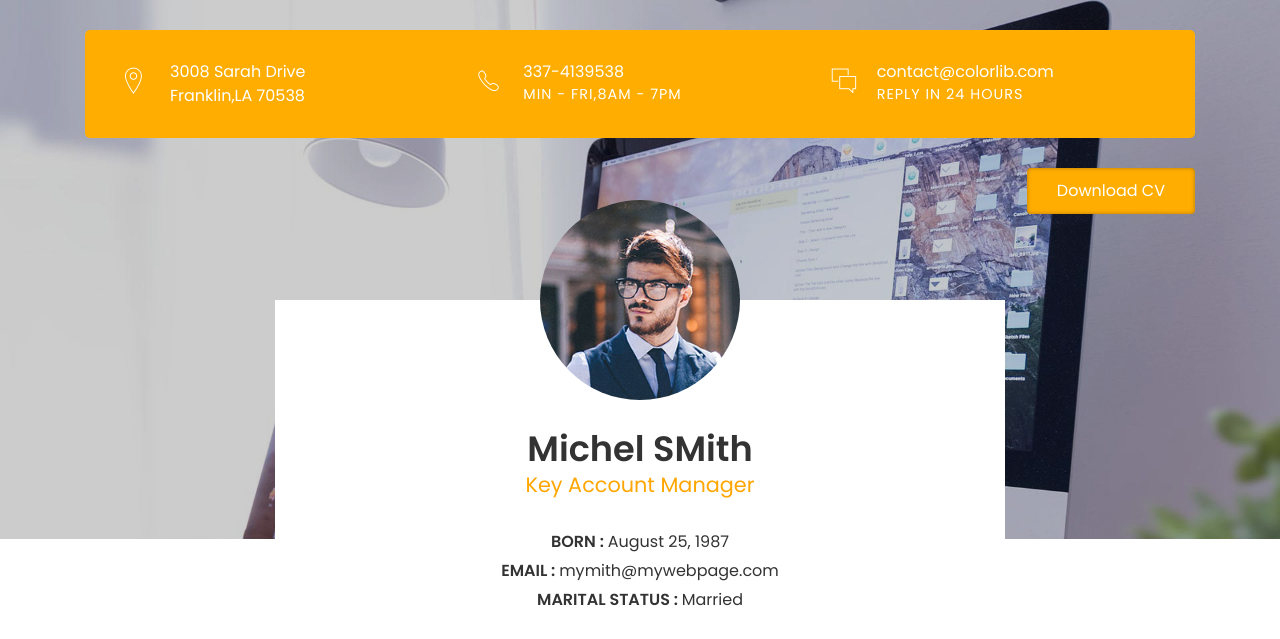
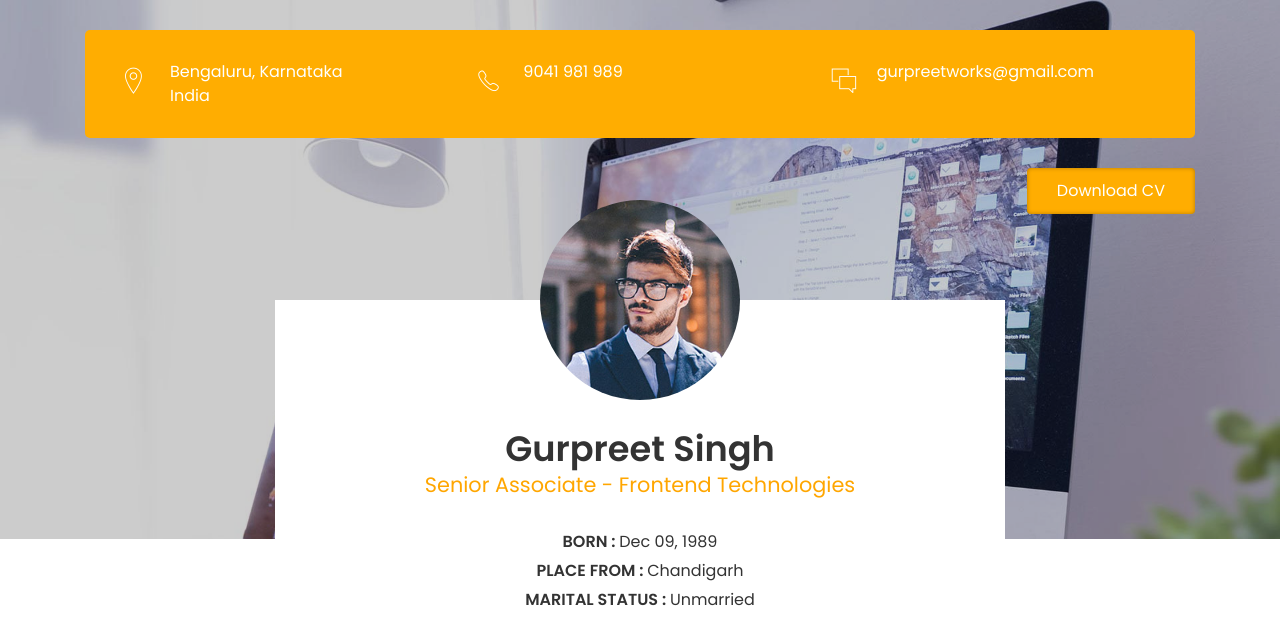
Before and after one commit to guri009/gurpreetsingh, a plain HTML site: page index.html in a window 1280 px wide. Shown: the top 639 px of the page. Drawn offline with Linux system fonts and the light colour scheme; files whose address does not match are found by name.

Commit message:
Landing page changes

```diff
--- a/index.html
+++ b/index.html
@@ -34,8 +34,8 @@
 						<div class="info">
 							<i class="icon ion-ios-location-outline"></i>
 							<div class="right-area">
-								<h5>3008 Sarah Drive</h5>
-								<h5>Franklin,LA 70538</h5>
+								<h5>Bengaluru, Karnataka</h5>
+								<h5>India</h5>
 							</div><!-- right-area -->
 						</div><!-- info -->
 					</div><!-- col-sm-4 -->
@@ -44,8 +44,8 @@
 						<div class="info">
 							<i class="icon ion-ios-telephone-outline"></i>
 							<div class="right-area">
-								<h5>337-4139538</h5>
-								<h6>MIN - FRI,8AM - 7PM</h6>
+								<h5>9041 981 989</h5>
+								<!-- <h6>MIN - FRI,8AM - 7PM</h6> -->
 							</div><!-- right-area -->
 						</div><!-- info -->
 					</div><!-- col-sm-4 -->
@@ -54,8 +54,8 @@
 						<div class="info">
 							<i class="icon ion-ios-chatboxes-outline"></i>
 							<div class="right-area">
-								<h5>contact@colorlib.com</h5>
-								<h6>REPLY IN 24 HOURS</h6>
+								<h5>gurpreetworks@gmail.com</h5>
+								<!-- <h6>REPLY IN 24 HOURS</h6> -->
 							</div><!-- right-area -->
 						</div><!-- info -->
 					</div><!-- col-sm-4 -->
@@ -73,12 +73,12 @@
 				<div class="col-md-10 col-lg-8">
 					<div class="intro">
 						<div class="profile-img"><img src="images/profile-1-250x250.jpg" alt=""></div>
-						<h2><b>Michel SMith</b></h2>
-						<h4 class="font-yellow">Key Account Manager</h4>
+						<h2><b>Gurpreet Singh</b></h2>
+						<h4 class="font-yellow">Senior Associate - Frontend Technologies</h4>
 						<ul class="information margin-tb-30">
-							<li><b>BORN : </b>August 25, 1987</li>
-							<li><b>EMAIL : </b>mymith@mywebpage.com</li>
-							<li><b>MARITAL STATUS : </b>Married</li>
+							<li><b>BORN : </b>Dec 09, 1989</li>
+							<li><b>PLACE FROM : </b>Chandigarh</li>
+							<li><b>MARITAL STATUS : </b>Unmarried</li>
 						</ul>
 						<ul class="social-icons">
 							<li><a href="#"><i class="ion-social-pinterest"></i></a></li>
```
Also changed, not shown: 1 other file.
